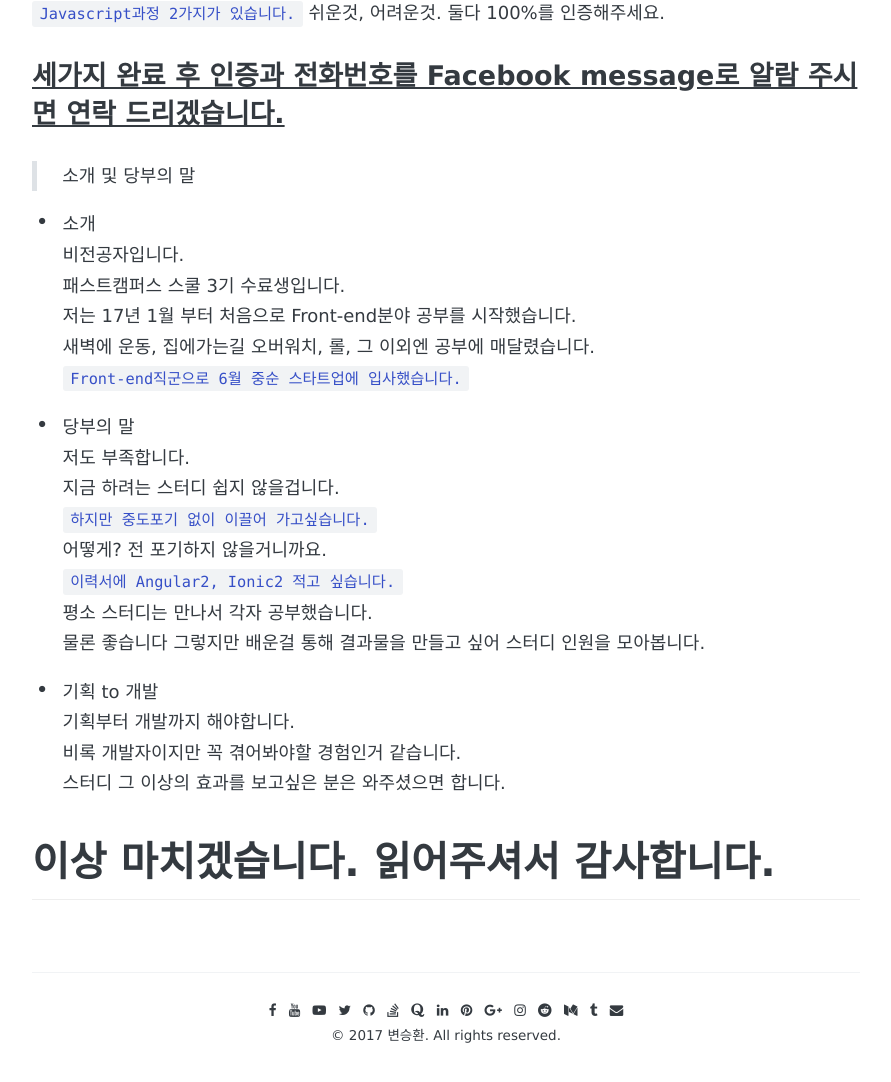
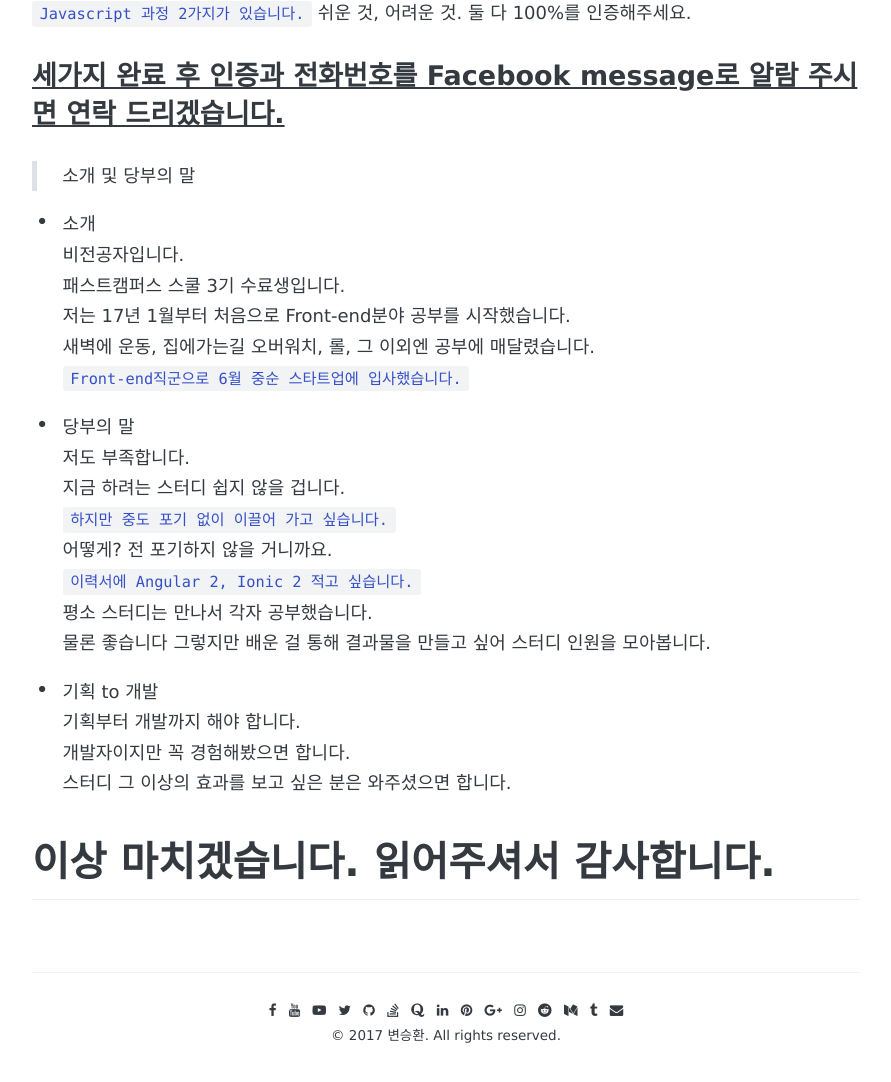
Before and after one commit to awesome-hwan/awesome-hwan.github.io, a Jekyll site: the page built from _posts/2017-08-15-[스터디]모집공고초안.md, in a window 1280 px wide and 1400 px high, scrolled down 3730 px. Shown: the part 263-1345 px from the top of the window, without its empty margins (194-1085 px from the left). Built offline with Jekyll 4.4.1, drawn with Linux system fonts in a browser that asks for light colours; some web fonts are replaced; comment, search, counter and statistics services are not loaded; some of the changed text lies outside the part shown.

Commit message:
Study part.1

```diff
--- a/_posts/2017-08-15-[스터디]모집공고초안.md
+++ b/_posts/2017-08-15-[스터디]모집공고초안.md
@@ -17,7 +17,7 @@ share: true
 
 > 목표하는 것
 
-Angular2 와 Ionic2 스터디 병행하며 `어플리케이션 만들 것` 입니다.
+Angular 2 와 Ionic 2 스터디 병행하며 `애플리케이션 만들 것` 입니다.
 `새로운 것을 같이 알아가실 분.`
 
 > 사용하는 것
@@ -32,19 +32,19 @@ Trello, Slack, Google Drive, Github, Google 행아웃
 
 - 중요
 Git연동(Hexo, Jekyll) Blog를 운영하여 블로그에 진행 과정 담기. 필수 사항입니다.
-Git연동 블로그를 사용하신다면 자연스럽게 Markdown을 습득 할 수 있습니다.
+Git연동 블로그를 사용하신다면 자연스럽게 Markdown을 습득할 수 있습니다.
 ``문서를 남겨 내가 무엇을 했는지 꼭 남기세요.``
 
 > 요구하는 것
 
 - 마인드
-마인드에 불 붙이고 와주세요. 타오르는 분들 환영합니다.
-저기위에 적힌거 저도 잘 모릅니다. 같이 고민해가며 진행할 분 환영합니다.
+마인드에 불붙이고 와주세요. 타오르는 분들 환영합니다.
+같이 고민해가며 진행할 분 환영합니다.
 
 - 커뮤니케이션
-목표를 위해 자신의 의견, 의사를 어필해 할 수 있는분.
+목표를 위해 자신의 의견, 의사를 어필해 할 수 있는 분.
 
-> 모임장소, 시간 및 기간
+> 모임 장소, 시간 및 기간
 
 - 프로젝트 기간
 약 10주, 9월 4일(월) - 11월 11일(토)
@@ -65,7 +65,7 @@ Git연동 블로그를 사용하신다면 자연스럽게 Markdown을 습득 할
 
 <img width="740" alt="2017-08-15 7 04 35" src="https://user-images.githubusercontent.com/25549306/29311363-ab90455e-81ec-11e7-845f-a4ece045d39e.png">
 
-`색을 3칸이상 채워주세요.`
+`색을 3칸 이상 채워주세요.`
 
 - Github + Blog
 
@@ -73,18 +73,18 @@ Git연동 블로그를 사용하신다면 자연스럽게 Markdown을 습득 할
 <img width="836" alt="2017-08-15 7 43 02" src="https://user-images.githubusercontent.com/25549306/29312791-ffcc7dcc-81f1-11e7-8e13-dd987aeb904b.png">
 
 ---
-hexo, jekyll 상관없습니다.
+Hexo, Jekyll 상관없습니다.
 자신의 글 1개 이상 작성해주세요.
 
 - Codecademy
 
 <img width="1270" alt="2017-08-15 7 41 46" src="https://user-images.githubusercontent.com/25549306/29312758-d638ec3e-81f1-11e7-8b85-e8b83afe158f.png">
 
-`Javascript과정 2가지가 있습니다.`
-쉬운것, 어려운것. 둘다 100%를 인증해주세요.
+`Javascript 과정 2가지가 있습니다.`
+쉬운 것, 어려운 것. 둘 다 100%를 인증해주세요.
 
 
-### <U>세가지 완료 후 인증과 전화번호를 Facebook message로 알람 주시면 연락 드리겠습니다.</U>
+### <U> 세가지 완료 후 인증과 전화번호를 Facebook message로 알람 주시면 연락 드리겠습니다.</U>
 
 
 > 소개 및 당부의 말
@@ -92,22 +92,22 @@ hexo, jekyll 상관없습니다.
 - 소개
 비전공자입니다.
 패스트캠퍼스 스쿨 3기 수료생입니다.
-저는 17년 1월 부터 처음으로 Front-end분야 공부를 시작했습니다.
+저는 17년 1월부터 처음으로 Front-end분야 공부를 시작했습니다.
 새벽에 운동, 집에가는길 오버워치, 롤, 그 이외엔 공부에 매달렸습니다.
 `Front-end직군으로 6월 중순 스타트업에 입사했습니다.`
 
 - 당부의 말
 저도 부족합니다.
-지금 하려는 스터디 쉽지 않을겁니다.
-`하지만 중도포기 없이 이끌어 가고싶습니다.`
-어떻게? 전 포기하지 않을거니까요.
-`이력서에 Angular2, Ionic2 적고 싶습니다.`
+지금 하려는 스터디 쉽지 않을 겁니다.
+`하지만 중도 포기 없이 이끌어 가고 싶습니다.`
+어떻게? 전 포기하지 않을 거니까요.
+`이력서에 Angular 2, Ionic 2 적고 싶습니다.`
 평소 스터디는 만나서 각자 공부했습니다.
-물론 좋습니다 그렇지만 배운걸 통해 결과물을 만들고 싶어 스터디 인원을 모아봅니다.
+물론 좋습니다 그렇지만 배운 걸 통해 결과물을 만들고 싶어 스터디 인원을 모아봅니다.
 
 - 기획 to 개발
-기획부터 개발까지 해야합니다.
-비록 개발자이지만 꼭 겪어봐야할 경험인거 같습니다.
-스터디 그 이상의 효과를 보고싶은 분은 와주셨으면 합니다.
+기획부터 개발까지 해야 합니다.
+개발자이지만 꼭 경험해봤으면 합니다.
+스터디 그 이상의 효과를 보고 싶은 분은 와주셨으면 합니다.
 
 # 이상 마치겠습니다. 읽어주셔서 감사합니다.
```
